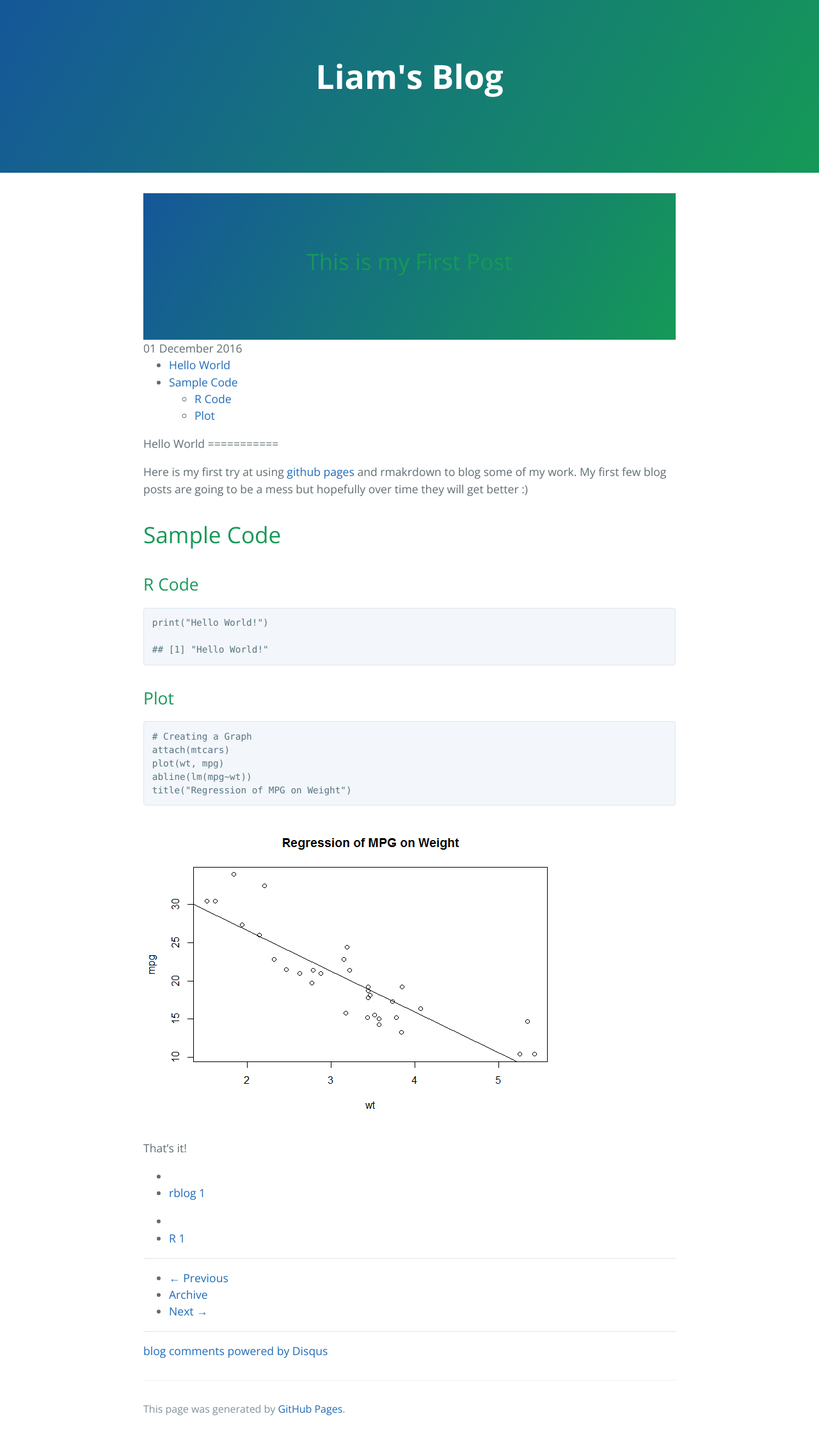
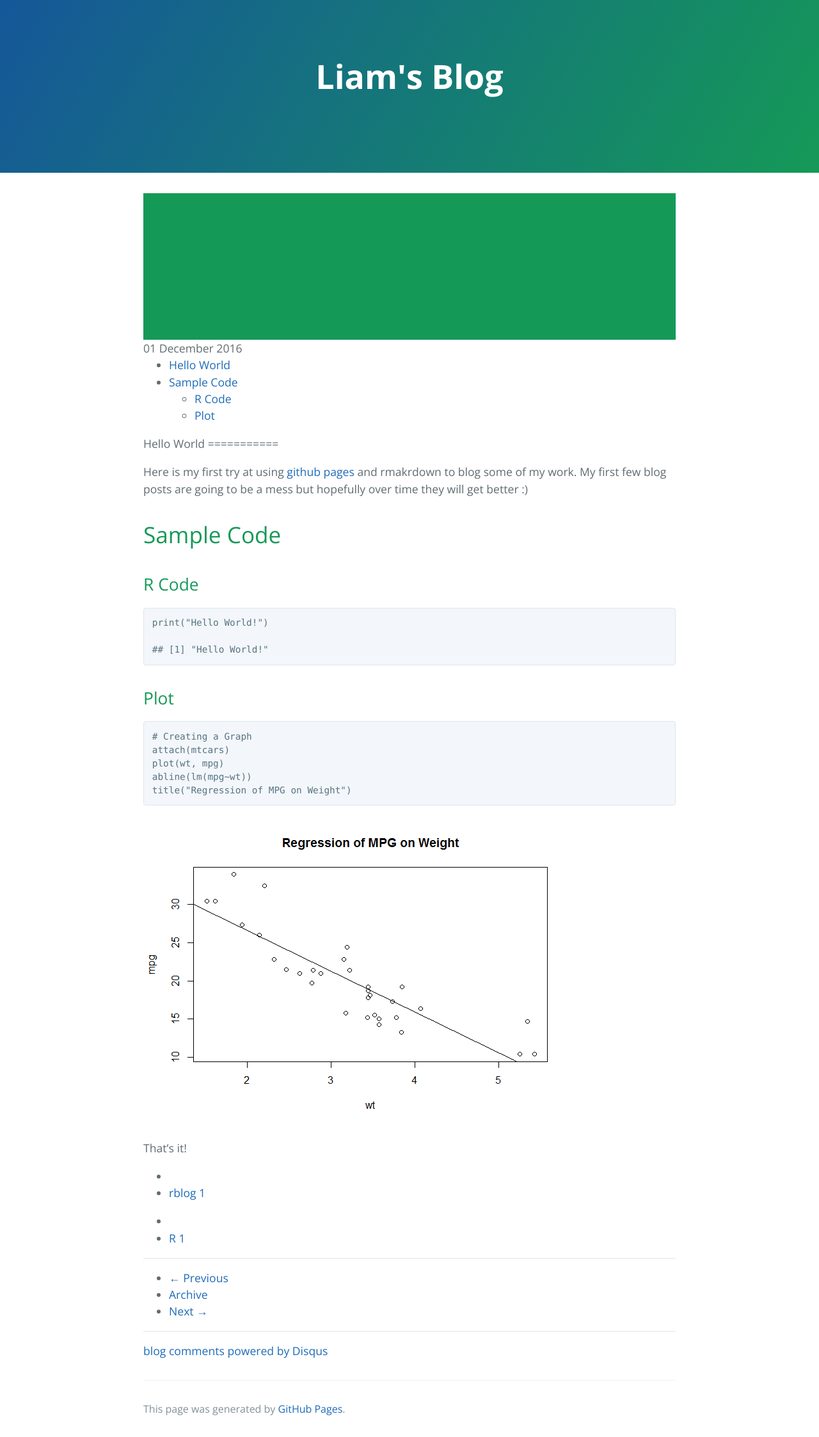
Before and after one commit to liamcorr/liamcorr.github.io, a Jekyll site: the page built from rmarkdown/first_post.md, in a window 1280 px wide. Shown: the whole page at 64% size. Built offline with Jekyll 4.4.1, drawn with Linux system fonts in a browser that asks for light colours; comment, search, counter and statistics services are not loaded; the repository's description, which GitHub fills in, is left out.

Commit message:
messing with title style

```diff
--- a/_includes/themes/bootstrap/post.html
+++ b/_includes/themes/bootstrap/post.html
@@ -1,4 +1,4 @@
-<div class="page-header">
+<div class="page-title">
   <h1>{{ page.title }} {% if page.tagline %}<small>{{page.tagline}}</small>{% endif %}</h1>
 </div>
 
--- a/assets/css/style.scss
+++ b/assets/css/style.scss
@@ -2,3 +2,22 @@
 ---
 
 @import 'jekyll-theme-cayman';
+
+.page-title {
+  color: $header-heading-color;
+  text-align: center;
+  background-color: $header-bg-color;
+  /*background-image: linear-gradient(120deg, $header-bg-color-secondary, $header-bg-color);*/
+
+  @include large {
+    padding: 5rem 6rem;
+  }
+
+  @include medium {
+    padding: 3rem 4rem;
+  }
+
+  @include small {
+    padding: 2rem 1rem;
+  }
+}
```
